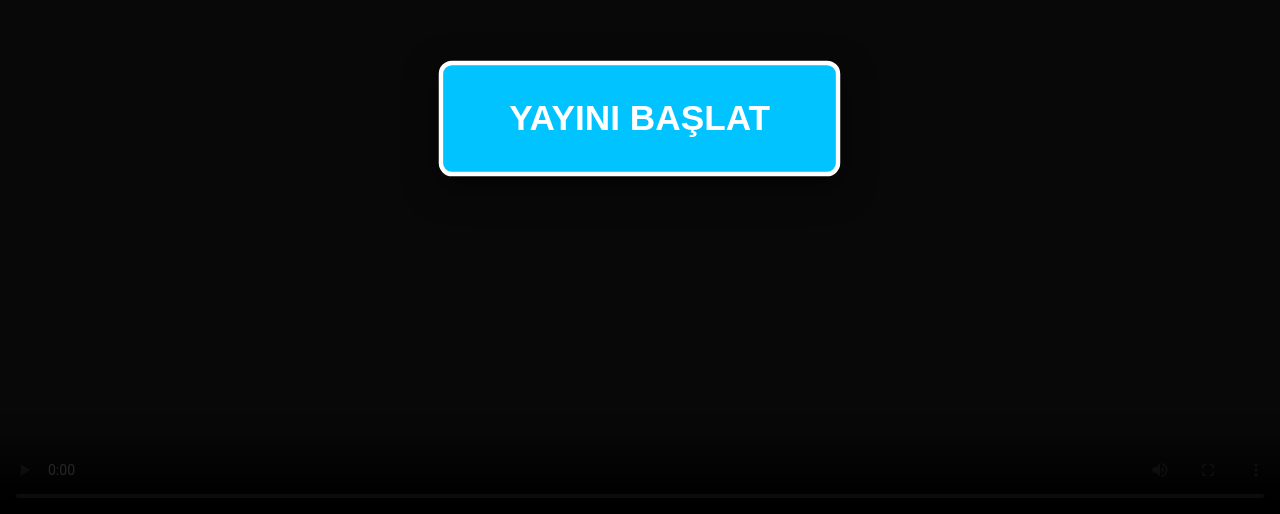
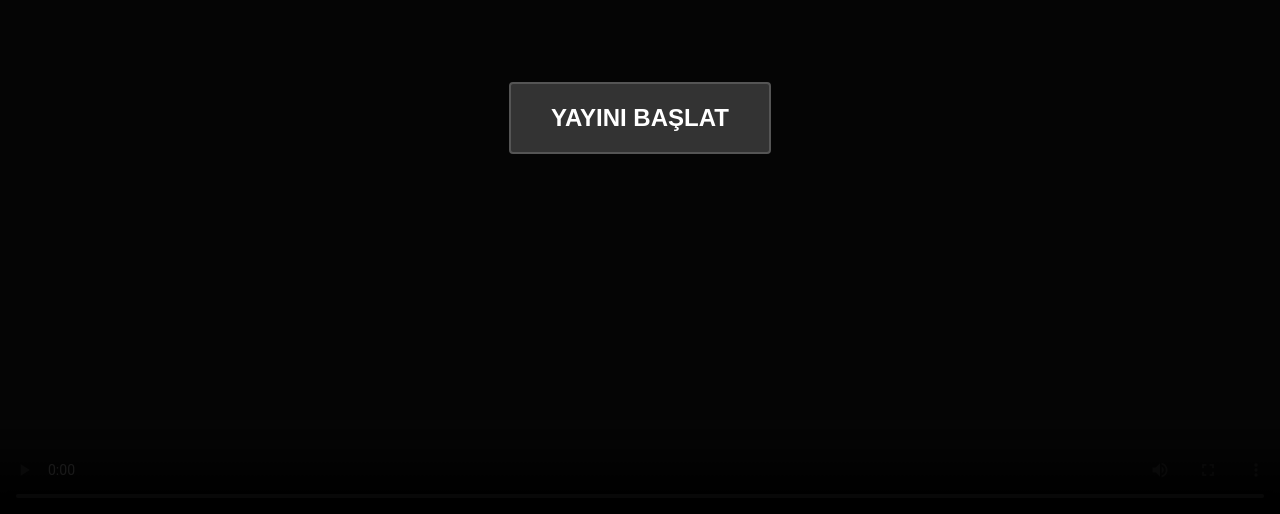
Before and after one commit to ufuk-picak/yayin, a website: page index.html in a window 1280 px wide. Shown: the part 282-796 px from the top of the page. Drawn offline with nearby package versions, Linux system fonts and the light colour scheme.

Commit message:
Update index.html

```diff
--- a/index.html
+++ b/index.html
@@ -3,53 +3,27 @@
 <head>
     <meta charset="UTF-8">
     <meta name="viewport" content="width=device-width, initial-scale=1.0, maximum-scale=1.0, user-scalable=no">
-    <title>Projeksiyon IPTV - Canlı Yayın</title>
-    <script src="https://cdn.jsdelivr.net/npm/hls.js@latest"></script>
+    <title>Projeksiyon IPTV - Ultra Hafif</title>
+    <!-- ZORUNLU DEĞİŞİKLİK: Daha az RAM tüketen "Light" sürümü -->
+    <script src="https://cdn.jsdelivr.net/npm/hls.js@latest/dist/hls.light.min.js"></script>
     <style>
         body, html {
-            margin: 0;
-            padding: 0;
-            width: 100%;
-            height: 100%;
-            background-color: black;
-            overflow: hidden;
-            font-family: sans-serif;
+            margin: 0; padding: 0; width: 100%; height: 100%;
+            background-color: black; overflow: hidden; font-family: sans-serif;
         }
         video {
-            width: 100%;
-            height: 100%;
-            object-fit: contain;
-            outline: none;
+            width: 100%; height: 100%; object-fit: contain; outline: none;
         }
         #playOverlay {
-            position: absolute;
-            top: 0;
-            left: 0;
-            width: 100%;
-            height: 100%;
-            background: rgba(0,0,0,0.85);
-            display: flex;
-            justify-content: center;
-            align-items: center;
-            z-index: 10;
+            position: absolute; top: 0; left: 0; width: 100%; height: 100%;
+            background: rgba(0,0,0,0.9); display: flex;
+            justify-content: center; align-items: center; z-index: 10;
         }
+        /* ZORUNLU DEĞİŞİKLİK: GPU yoran gölge ve efektler kaldırıldı */
         #playButton {
-            padding: 30px 60px;
-            font-size: 32px;
-            font-weight: bold;
-            background-color: #00a5e2;
-            color: white;
-            border: 4px solid transparent;
-            border-radius: 12px;
-            cursor: pointer;
-            outline: none;
-            transition: all 0.2s ease-in-out;
-            box-shadow: 0 10px 30px rgba(0,0,0,0.5);
-        }
-        #playButton:focus, #playButton:hover {
-            background-color: #00c3ff;
-            border: 4px solid white;
-            transform: scale(1.1);
+            padding: 20px 40px; font-size: 24px; font-weight: bold;
+            background-color: #333; color: white; border: 2px solid #555;
+            border-radius: 4px; cursor: pointer; outline: none;
         }
     </style>
 </head>
@@ -59,19 +33,16 @@
         <button id="playButton" tabindex="1">YAYINI BAŞLAT</button>
     </div>
 
-    <video id="videoPlayer" controls></video>
+    <!-- playsinline eklendi, tarayıcıyı yormaması için -->
+    <video id="videoPlayer" controls playsinline></video>
 
     <script>
         var video = document.getElementById('videoPlayer');
         var overlay = document.getElementById('playOverlay');
         var playBtn = document.getElementById('playButton');
-
-        // ZORUNLU GÜNCELLEME: Yayın kaynağı artık bizim Render sunucumuzdaki yol
         var videoSrc = '/stream/yeni-kanal';
 
-        window.onload = function() {
-            playBtn.focus();
-        };
+        window.onload = function() { playBtn.focus(); };
 
         function startStream() {
             overlay.style.display = 'none';
@@ -83,14 +54,16 @@
             }
 
             if (Hls.isSupported()) {
-                // TV cihazları için optimize edilmiş, belleği şişirmeyen HLS ayarları
+                // 1 GB RAM İÇİN "AŞIRI SIKI" DİYET AYARLARI
                 var hlsConfig = {
-                    maxBufferSize: 10 * 1024 * 1024, // Maksimum RAM kullanımı 10 MB ile sınırlandı
-                    maxBufferLength: 10,             // İleriye dönük en fazla 10 saniye yükle
-                    maxMaxBufferLength: 15,          // Ne olursa olsun ileri tamponu 15 saniyeyi geçmesin
-                    backBufferLength: 10,            // EN ÖNEMLİSİ: İzlenmiş geçmiş yayının sadece son 10 saniyesini RAM'de tut, gerisini sil
-                    liveSyncDurationCount: 3,        // Canlı yayına yakın kal
-                    liveMaxLatencyDurationCount: 10  // Gecikme artarsa eski paketleri atla
+                    maxBufferSize: 2 * 1024 * 1024,  // Maksimum RAM kullanımı sadece 2 MB!
+                    maxBufferLength: 4,              // Sadece 4 saniye ileriyi yükle
+                    maxMaxBufferLength: 5,           // Ne olursa olsun tampon 5 saniyeyi geçmesin
+                    backBufferLength: 0,             // EN ÖNEMLİSİ: İzlenmiş geçmişi anında bellekten sil
+                    liveSyncDurationCount: 2,        // Canlıya olabildiğince yakın tut
+                    liveMaxLatencyDurationCount: 5,  // Takılma olursa eski paketleri RAM'e almadan direkt atla
+                    enableWorker: true,              // İşlemleri arka plana at, sekmeyi dondurma
+                    capLevelToPlayerSize: true       // 1080p gelse bile cihazın ekranına göre optimize etmeye çalış
                 };
 
                 var hls = new Hls(hlsConfig);
@@ -101,16 +74,14 @@
                     video.play();
                 });
 
-                // Olası anlık takılmalarda yayını otomatik kurtarması için hata yönetimi
                 hls.on(Hls.Events.ERROR, function (event, data) {
                     if (data.fatal) {
                         switch (data.type) {
                             case Hls.ErrorTypes.MEDIA_ERROR:
-                                console.log('Kritik medya hatası, kurtarılıyor...');
+                                console.log('Medya hatası, RAM boşaltılıp kurtarılıyor...');
                                 hls.recoverMediaError();
                                 break;
                             case Hls.ErrorTypes.NETWORK_ERROR:
-                                console.log('Ağ hatası, yeniden bağlanıyor...');
                                 hls.startLoad();
                                 break;
                             default:
@@ -128,9 +99,7 @@
 
         playBtn.addEventListener('click', startStream);
         playBtn.addEventListener('keydown', function(e) {
-            if (e.key === 'Enter' || e.keyCode === 13) {
-                startStream();
-            }
+            if (e.key === 'Enter' || e.keyCode === 13) startStream();
         });
     </script>
 
```
